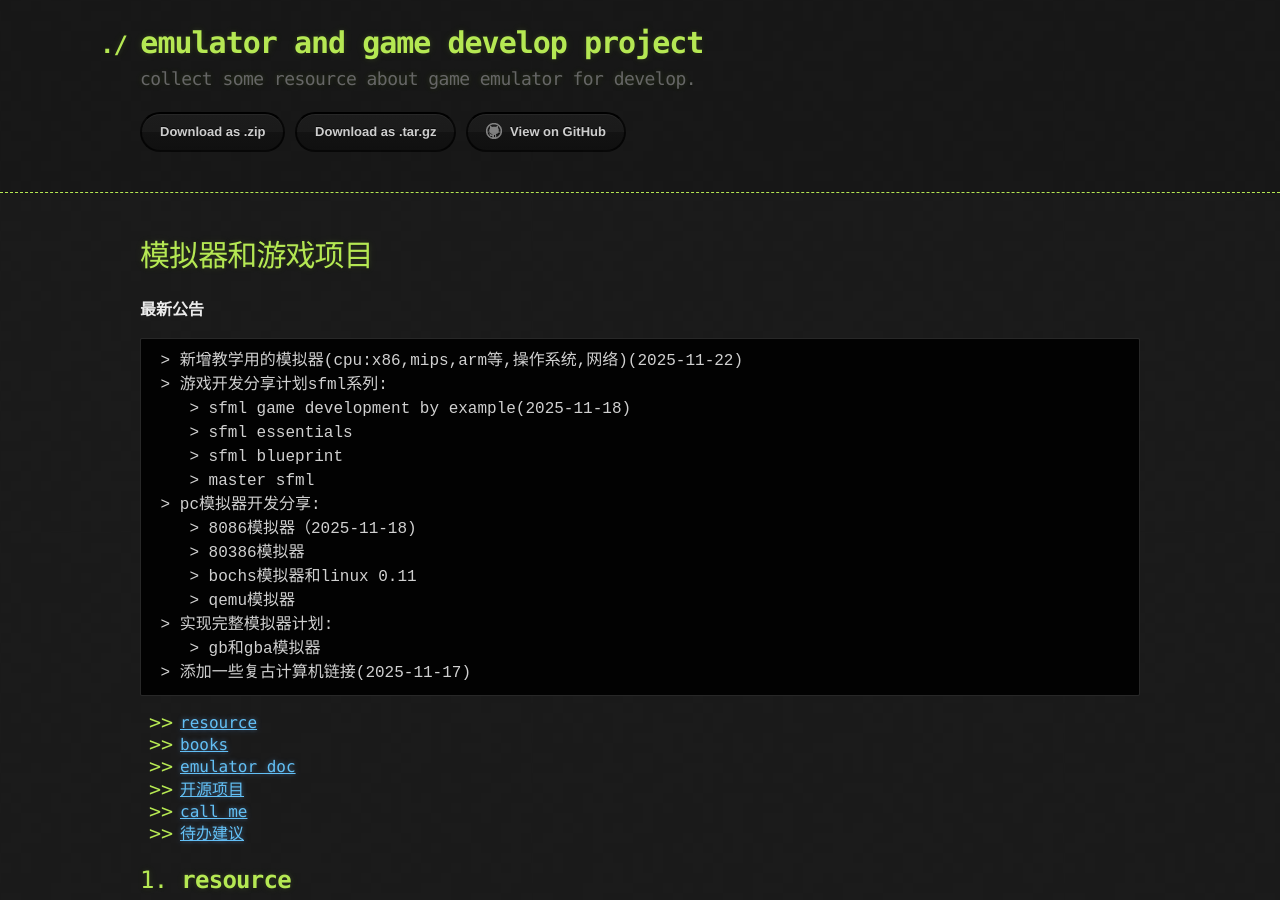
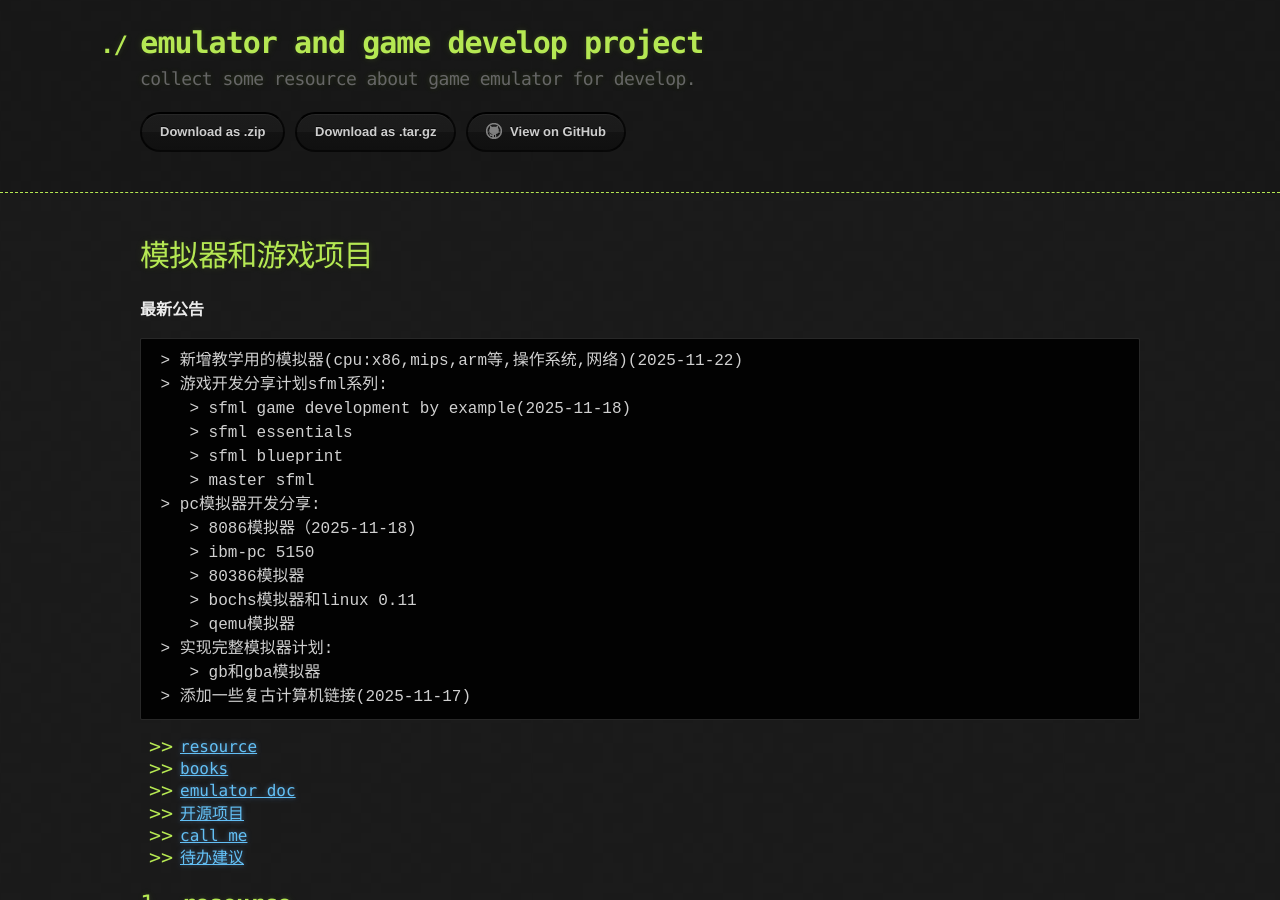
Before and after one commit to jinjiacun123/jinjiacun123.github.io, a Jekyll site: the page built from index.md, in a window 1280 px wide and 900 px high. Built offline with Jekyll 4.4.1, drawn with Linux system fonts in a browser that asks for light colours; our own code applies the rules of GitHub Pages for plain Markdown files.

Commit message:
更新 index.md
添加ibm-pc模拟器计划

```diff
--- a/index.md
+++ b/index.md
@@ -14,6 +14,7 @@ layout: default
     > master sfml
  > pc模拟器开发分享:
     > 8086模拟器（2025-11-18)
+    > ibm-pc 5150
     > 80386模拟器
     > bochs模拟器和linux 0.11
     > qemu模拟器
```
